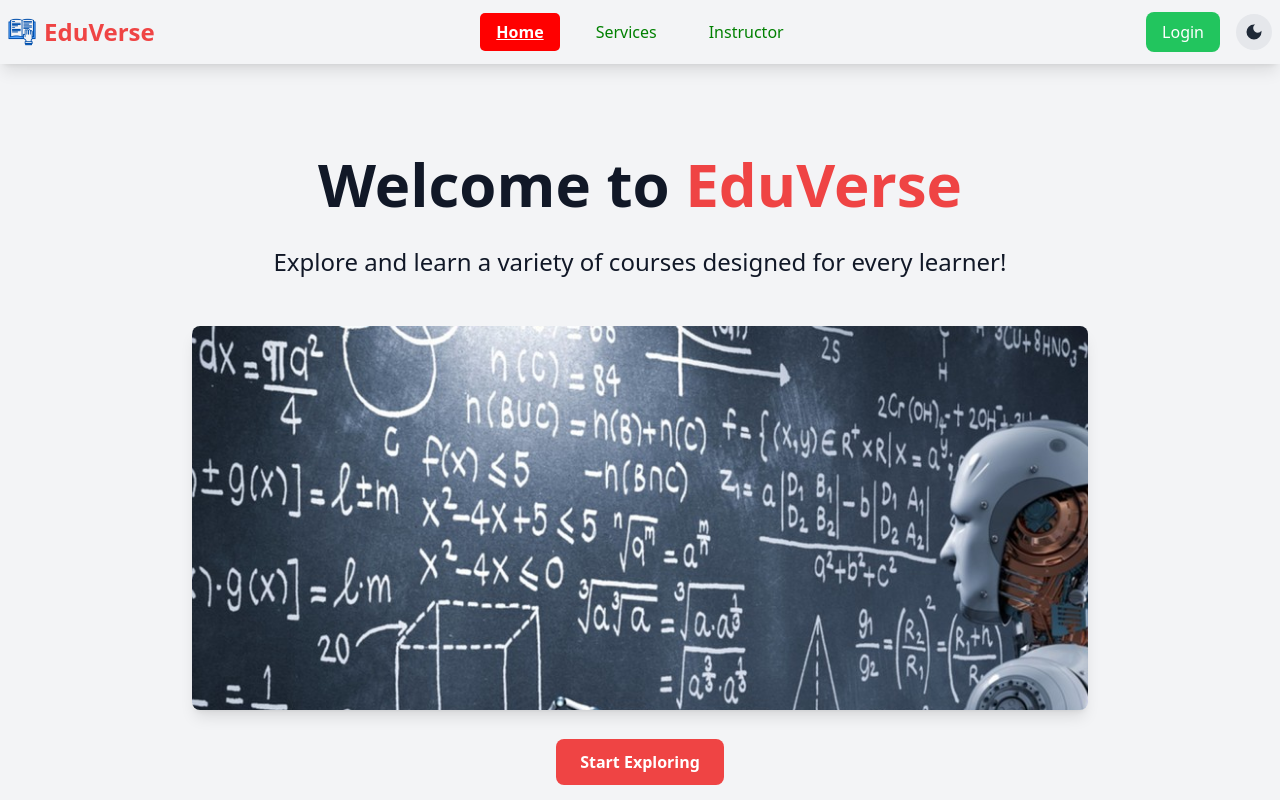
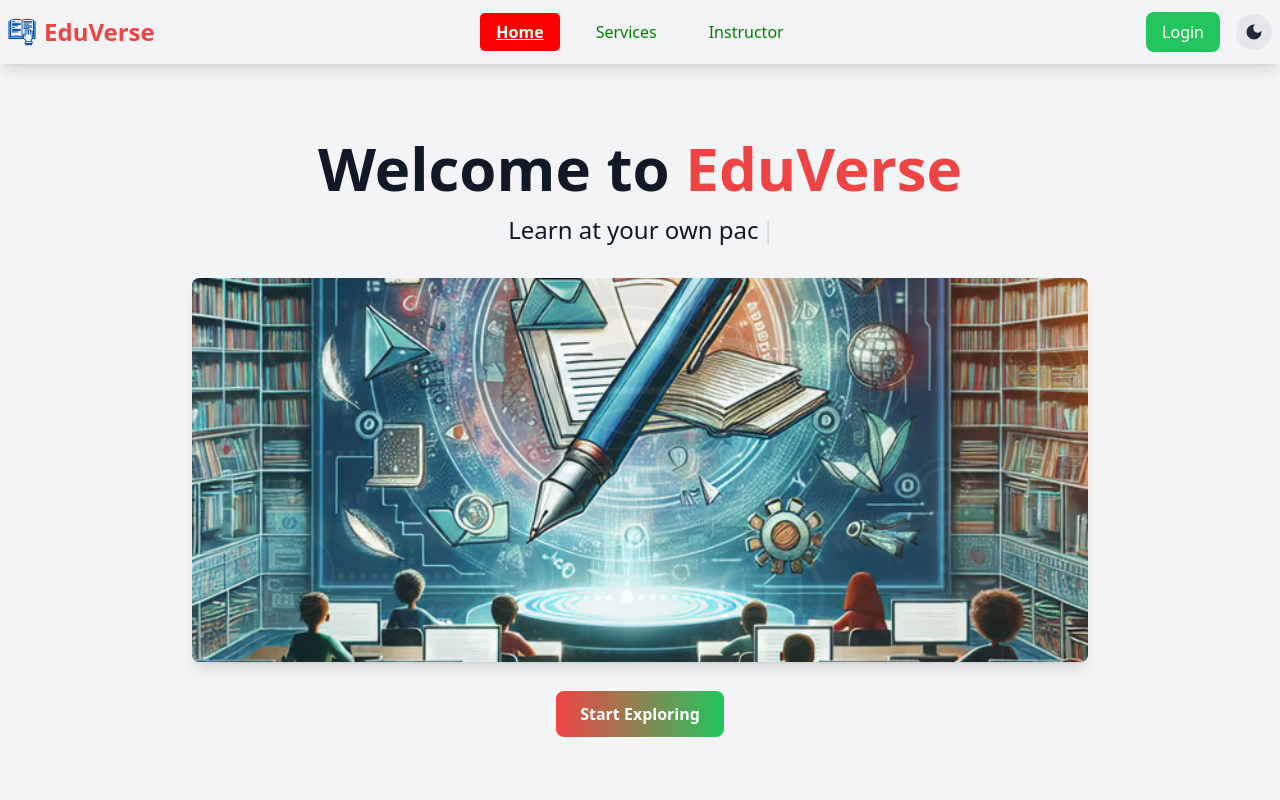
Before and after one commit to ranak8811/PH_B-10_A-11-EduVerse-Client, a React (Vite) app: page / in a window 1280 px wide. Shown: the top 800 px of the page. Built offline with nearby package versions, Linux system fonts and the light colour scheme; no server answers.

Commit message:
added some animation and loading feature

```diff
--- a/package.json
+++ b/package.json
@@ -22,6 +22,7 @@
     "react-hot-toast": "^2.4.1",
     "react-icons": "^5.4.0",
     "react-router-dom": "^7.1.0",
+    "react-simple-typewriter": "^5.0.1",
     "sweetalert2": "^11.15.3"
   },
   "devDependencies": {
--- a/src/components/Banner.jsx
+++ b/src/components/Banner.jsx
@@ -1,81 +1,82 @@
 import { motion } from "framer-motion";
+import { Typewriter } from "react-simple-typewriter";
 import pic1 from "../assets/banner/eduPic1.jpeg";
 import pic2 from "../assets/banner/eduPic2.avif";
 import pic3 from "../assets/banner/eduPic3.webp";
+import { Link } from "react-router-dom";
 
 const Banner = () => {
+  const images = [pic1, pic2, pic3];
+
   return (
-    <div className="min-h-screen bg-gray-100 dark:bg-gray-900 text-gray-900 dark:text-gray-100 flex flex-col justify-center items-center">
-      {/* Project Title */}
+    <div className="min-h-[calc(100vh-64px)] bg-gray-100 dark:bg-gray-900 text-gray-900 dark:text-gray-100 flex flex-col justify-center items-center">
       <motion.h1
-        className="text-5xl md:text-6xl font-bold text-center mb-8"
+        className="text-5xl md:text-6xl font-bold text-center mb-4"
         initial={{ opacity: 0, y: -50 }}
         animate={{ opacity: 1, y: 0 }}
         transition={{ duration: 0.8 }}
       >
-        Welcome to <span className="text-red-500">EduVerse</span>
+        Welcome to{" "}
+        <span className="text-red-500 dark:text-green-400">EduVerse</span>
       </motion.h1>
 
-      {/* Tagline */}
-      <motion.p
-        className="text-lg md:text-2xl font-medium text-center mb-12"
+      <motion.div
+        className="text-lg md:text-2xl font-medium text-center mb-8"
         initial={{ opacity: 0 }}
         animate={{ opacity: 1 }}
         transition={{ duration: 1.2, delay: 0.5 }}
       >
-        Explore and learn a variety of courses designed for every learner!
-      </motion.p>
+        <Typewriter
+          words={[
+            "Explore new horizons!",
+            "Learn at your own pace!",
+            "Achieve your goals today!",
+          ]}
+          loop={0}
+          cursor
+          cursorStyle="|"
+          typeSpeed={70}
+          deleteSpeed={50}
+          delaySpeed={2000}
+        />
+      </motion.div>
 
-      {/* Image Carousel */}
       <div className="relative w-full max-w-4xl h-64 md:h-80 lg:h-96 overflow-hidden rounded-lg shadow-lg">
         <motion.div
-          className="flex"
-          initial={{ x: "100%" }}
-          animate={{ x: 0 }}
-          transition={{
-            duration: 1.2,
-            // repeat: Infinity,
-            repeatType: "reverse",
-            ease: "easeInOut",
-          }}
+          className="absolute top-0 left-0 w-full h-full"
+          initial={{ opacity: 0 }}
+          animate={{ opacity: 1 }}
+          transition={{ duration: 1 }}
         >
-          {/* Image 1 */}
-          <motion.img
-            src={pic1}
-            alt="Learning Environment"
-            className="w-full object-cover"
-            whileHover={{ scale: 1.05 }}
-          />
-          {/* Image 2 */}
-          <motion.img
-            src={pic2}
-            alt="Digital Learning"
-            className="w-full object-cover"
-            whileHover={{ scale: 1.05 }}
-          />
-          {/* Image 3 */}
-          <motion.img
-            src={pic3}
-            alt="Group Collaboration"
-            className="w-full object-cover"
-            whileHover={{ scale: 1.05 }}
-          />
+          {images.map((image, index) => (
+            <motion.img
+              key={index}
+              src={image}
+              alt={`Slide ${index + 1}`}
+              className="absolute top-0 left-0 w-full h-full object-cover"
+              initial={{ opacity: 0 }}
+              animate={{
+                opacity: 1,
+                transition: { duration: 1.5, delay: index * 3 },
+              }}
+              exit={{ opacity: 0 }}
+            />
+          ))}
         </motion.div>
       </div>
 
-      {/* Call-to-Action Button */}
       <motion.div
         className="mt-10"
         initial={{ opacity: 0, scale: 0.8 }}
         animate={{ opacity: 1, scale: 1 }}
-        transition={{ duration: 0.8, delay: 1 }}
+        transition={{ duration: 0.8, delay: 3 }}
       >
-        <a
-          href="#"
-          className="bg-red-500 hover:bg-green-500 text-white font-bold py-3 px-6 rounded-lg transition duration-300"
+        <Link
+          to="/allServices"
+          className="bg-gradient-to-r from-red-500 to-green-500 hover:from-green-600 hover:to-red-600 text-white font-bold py-3 px-6 rounded-lg transition duration-300"
         >
           Start Exploring
-        </a>
+        </Link>
       </motion.div>
     </div>
   );
--- a/src/pages/BookedService.jsx
+++ b/src/pages/BookedService.jsx
@@ -5,6 +5,8 @@ import useAuth from "../hooks/useAuth";
 import { format } from "date-fns";
 import useAxiosSecure from "../hooks/useAxiosSecure";
 import useTitle from "../../public/PageTitle/title";
+import Lottie from "lottie-react";
+import loadingLottieData from "../assets/lottie/loading.json";
 
 const BookedService = () => {
   useTitle("Booked Services");
@@ -45,9 +47,9 @@ const BookedService = () => {
         </p>
 
         {isLoading ? (
-          <p className="text-center text-gray-600 dark:text-gray-300">
-            Loading services...
-          </p>
+          <div className="w-96 mx-auto lg:w-full max-w-md">
+            <Lottie animationData={loadingLottieData} loop />
+          </div>
         ) : bookedServices.length === 0 ? (
           <p className="text-center text-gray-600 dark:text-gray-300">
             You have not booked any services yet.
--- a/src/pages/Home.jsx
+++ b/src/pages/Home.jsx
@@ -94,7 +94,10 @@ const Home = () => {
         <Banner></Banner>
       </header>
 
-      <section>
+      <section
+        className="my-4
+      "
+      >
         <Heading
           title={"Popular Courses"}
           subtitle={
--- a/src/pages/Instructors.jsx
+++ b/src/pages/Instructors.jsx
@@ -1,5 +1,7 @@
 import { useEffect, useState } from "react";
 import { motion } from "framer-motion";
+import loadingLottieData from "../assets/lottie/loading.json";
+import Lottie from "lottie-react";
 
 const Instructors = () => {
   const [instructors, setInstructors] = useState([]);
@@ -17,9 +19,9 @@ const Instructors = () => {
   if (loading) {
     return (
       <div className="flex justify-center items-center min-h-screen bg-gray-100 dark:bg-gray-900">
-        <p className="text-xl font-semibold text-gray-700 dark:text-gray-300 animate-pulse">
-          Loading instructors...
-        </p>
+        <div className="w-96 lg:w-full max-w-md">
+          <Lottie animationData={loadingLottieData} loop />
+        </div>
       </div>
     );
   }
--- a/src/pages/ManageServices.jsx
+++ b/src/pages/ManageServices.jsx
@@ -7,6 +7,8 @@ import Swal from "sweetalert2";
 import { useNavigate } from "react-router-dom";
 import useAxiosSecure from "../hooks/useAxiosSecure";
 import useTitle from "../../public/PageTitle/title";
+import loadingLottieData from "../assets/lottie/loading.json";
+import Lottie from "lottie-react";
 
 const ManageServices = () => {
   useTitle("Manage Services");
@@ -87,9 +89,9 @@ const ManageServices = () => {
         </h1>
 
         {isLoading ? (
-          <p className="text-center text-gray-600 dark:text-gray-300">
-            Loading services...
-          </p>
+          <div className="w-96 mx-auto lg:w-full max-w-md">
+            <Lottie animationData={loadingLottieData} loop />
+          </div>
         ) : myServices.length === 0 ? (
           <p className="text-center text-gray-600 dark:text-gray-300">
             No services found.
--- a/src/pages/ServiceToDo.jsx
+++ b/src/pages/ServiceToDo.jsx
@@ -5,6 +5,8 @@ import useAuth from "../hooks/useAuth";
 import { format } from "date-fns";
 import useAxiosSecure from "../hooks/useAxiosSecure";
 import useTitle from "../../public/PageTitle/title";
+import Lottie from "lottie-react";
+import loadingLottieData from "../assets/lottie/loading.json";
 
 const ServiceToDo = () => {
   useTitle("Service to do");
@@ -61,9 +63,9 @@ const ServiceToDo = () => {
         </p>
 
         {isLoading ? (
-          <p className="text-center text-gray-600 dark:text-gray-300">
-            Loading services...
-          </p>
+          <div className="w-96 mx-auto lg:w-full max-w-md">
+            <Lottie animationData={loadingLottieData} loop />
+          </div>
         ) : services.length === 0 ? (
           <p className="text-center text-gray-600 dark:text-gray-300">
             No services found where you are the provider.
```
Also changed, not shown: src/assets/lottie/loading.json (added, +1 -0 lines), 1 other file (tests, documents, lock files or other folders).
